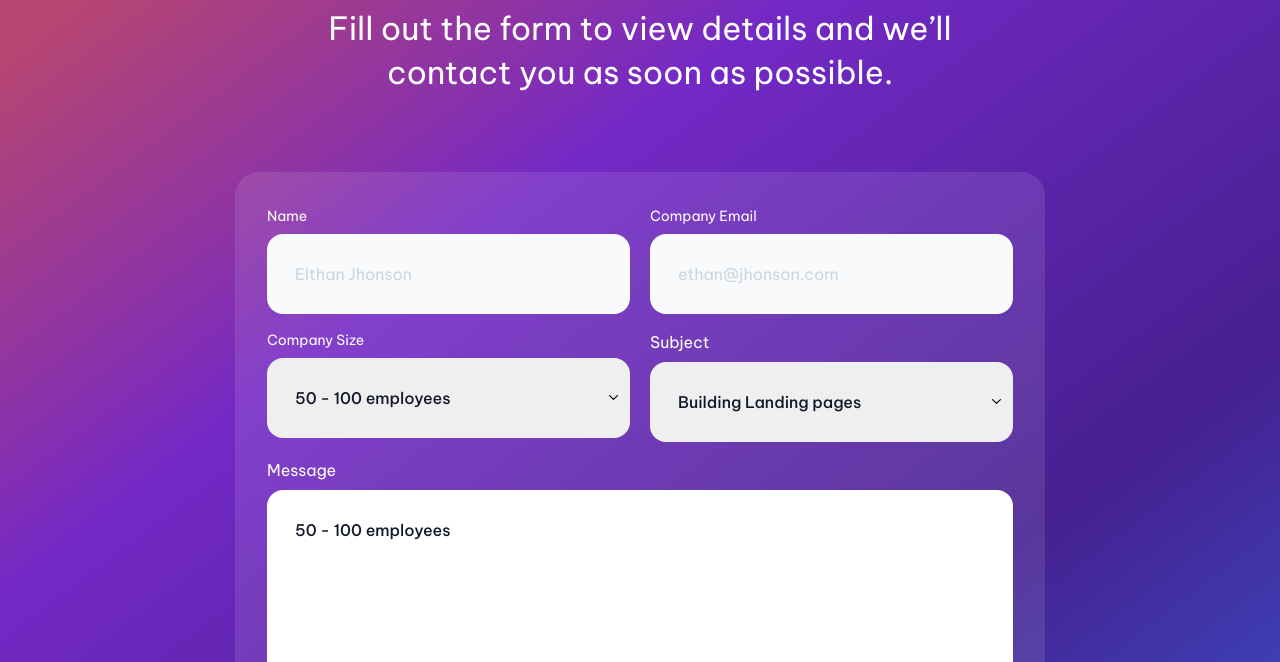
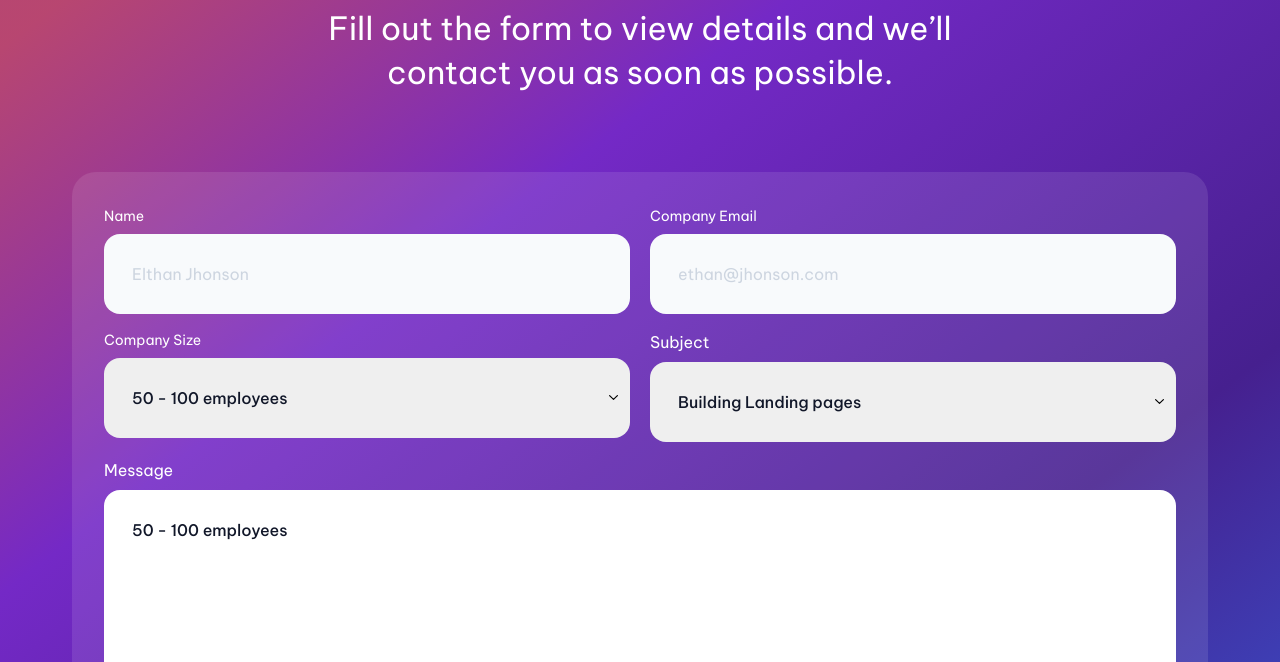
Before and after one commit to yudhaCode/contact-page, a website: page index.html in a window 1280 px wide. Shown: the part 290-952 px from the top of the page. Drawn offline with Linux system fonts and the light colour scheme.

Commit message:
3rd update style

```diff
--- a/index.html
+++ b/index.html
@@ -16,7 +16,7 @@
     <link rel="stylesheet" href="styles/output.css" />
     <title>Contact Page</title>
   </head>
-  <body class="">
+  <body>
     <section
       class="h-full transform bg-custom-bg-image bg-cover p-6 text-white lg:h-[71.75rem] lg:px-8 xl:px-[4.5rem]"
     >
@@ -42,7 +42,7 @@
 
       <!-- Conta Form -->
       <form
-        class="mx-auto mt-[4.875rem] flex flex-col gap-4 rounded-3xl bg-white bg-opacity-10 px-8 pb-[5.125rem] pt-[2.125rem] lg:pb-[2.125rem] xl:max-w-[50.625rem]"
+        class="mx-auto mt-[4.875rem] flex flex-col gap-4 rounded-3xl bg-white bg-opacity-10 px-8 pb-[5.125rem] pt-[2.125rem] lg:pb-[2.125rem]"
       >
         <div class="gap-4 lg:flex lg:gap-5">
           <!-- Name -->
```
